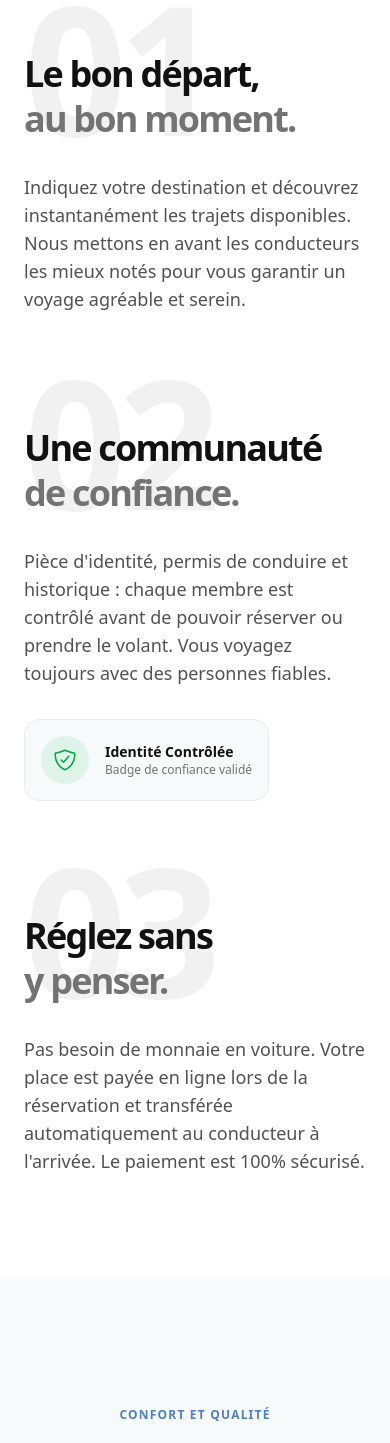
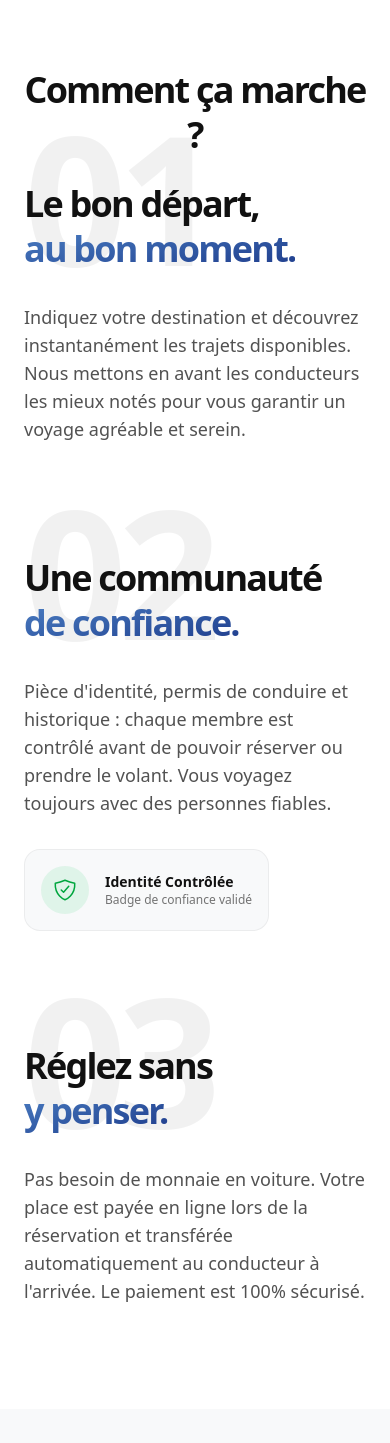
Before and after one commit to artsiders/wigo-express, a Next.js app: page / in a window 390 px wide. Shown: the part 1651-3094 px from the top of the page. Built offline with nearby package versions, Linux system fonts and the light colour scheme.

Commit message:
Enhance WIGO EXPRESS page with improved text animations and gradient styling; update layout for better visual hierarchy and user engagement.

```diff
--- a/app/page.tsx
+++ b/app/page.tsx
@@ -148,17 +148,21 @@ export default function WigoExpress() {
           // Inside text base states
           steps.forEach(step => {
              const title = step.querySelector('h2');
+             const titleSpan = step.querySelector('h2 span.gradient-text');
              const desc = step.querySelector('p');
              const badge = step.querySelector('.step-badge');
              if(title) gsap.set(title, { color: "#d4d4d4" }); // neutral-300
+             if(titleSpan) gsap.set(titleSpan, { opacity: 0.3, filter: "grayscale(100%)" });
              if(desc) gsap.set(desc, { color: "#a3a3a3" }); // neutral-400
              if(badge) gsap.set(badge, { opacity: 0.4, filter: "grayscale(100%)" });
           });
 
           const firstTitle = steps[0].querySelector('h2');
+          const firstTitleSpan = steps[0].querySelector('h2 span.gradient-text');
           const firstDesc = steps[0].querySelector('p');
           const firstBadge = steps[0].querySelector('.step-badge');
           if(firstTitle) gsap.set(firstTitle, { color: "#111111" });
+          if(firstTitleSpan) gsap.set(firstTitleSpan, { opacity: 1, filter: "grayscale(0%)" });
           if(firstDesc) gsap.set(firstDesc, { color: "#525252" });
           if(firstBadge) gsap.set(firstBadge, { opacity: 1, filter: "grayscale(0%)" });
 
@@ -176,18 +180,22 @@ export default function WigoExpress() {
             // Text Anims
             steps.forEach((s) => {
                const t = s.querySelector('h2');
+               const ts = s.querySelector('h2 span.gradient-text');
                const d = s.querySelector('p');
                const b = s.querySelector('.step-badge');
                if(t) gsap.to(t, { color: "#d4d4d4", duration: 0.3 });
+               if(ts) gsap.to(ts, { opacity: 0.3, filter: "grayscale(100%)", duration: 0.3 });
                if(d) gsap.to(d, { color: "#a3a3a3", duration: 0.3 });
                if(b) gsap.to(b, { opacity: 0.4, filter: "grayscale(100%)", duration: 0.3 });
             });
 
             const stepElem = steps[index];
             const currentTitle = stepElem.querySelector('h2');
+            const currentTitleSpan = stepElem.querySelector('h2 span.gradient-text');
             const currentDesc = stepElem.querySelector('p');
             const currentBadge = stepElem.querySelector('.step-badge');
             if(currentTitle) gsap.to(currentTitle, { color: "#111111", duration: 0.3 });
+            if(currentTitleSpan) gsap.to(currentTitleSpan, { opacity: 1, filter: "grayscale(0%)", duration: 0.3 });
             if(currentDesc) gsap.to(currentDesc, { color: "#525252", duration: 0.3 });
             if(currentBadge) gsap.to(currentBadge, { opacity: 1, filter: "grayscale(0%)", duration: 0.3 });
 
@@ -456,6 +464,12 @@ export default function WigoExpress() {
 
       {/*  NARRATIVE SCROLL : HOW IT WORKS / KYC (Pinned GSAP Section) */}
       <section className="steps-container relative w-full bg-white z-20 py-20 lg:py-0 border-t border-black/5">
+        <div className="container mx-auto px-6 pt-10 lg:pt-32 text-center lg:text-left z-20 relative">
+           <h2 className="text-4xl md:text-5xl lg:text-7xl font-black tracking-tighter leading-tight text-[#111] text-center">
+             Comment ça marche ?
+           </h2>
+        </div>
+
         <div className="container mx-auto px-6 grid grid-cols-1 lg:grid-cols-2 gap-12 relative">
           {/* Left Text / The scrolling steps */}
           <div className="lg:py-[30vh] flex flex-col gap-16 lg:gap-[15vh] relative z-10 w-full max-w-xl mx-auto lg:mx-0">
@@ -467,7 +481,7 @@ export default function WigoExpress() {
               <div className="relative z-10">
                 <h2 className="text-4xl md:text-5xl lg:text-6xl font-black tracking-tighter mb-6 leading-tight text-[#111]">
                   Le bon départ, <br />
-                  <span className="text-neutral-500 lg:text-current">au bon moment.</span>
+                  <span className="gradient-text lg:transition-colors lg:duration-300 text-transparent bg-clip-text bg-linear-to-br from-primary to-[#1e3a8a]">au bon moment.</span>
                 </h2>
                 <p className="text-lg md:text-xl text-neutral-600 font-medium pt-2 max-w-lg">
                   Indiquez votre destination et découvrez instantanément les trajets disponibles. Nous mettons en avant les conducteurs les mieux notés pour vous garantir un voyage agréable et serein.
@@ -483,7 +497,7 @@ export default function WigoExpress() {
               <div className="relative z-10">
                 <h2 className="text-4xl md:text-5xl lg:text-6xl font-black tracking-tighter mb-6 leading-tight text-[#111]">
                   Une communauté <br />
-                  <span className="text-neutral-500 lg:text-current">de confiance.</span>
+                  <span className="gradient-text lg:transition-colors lg:duration-300 text-transparent bg-clip-text bg-linear-to-br from-primary to-[#1e3a8a]">de confiance.</span>
                 </h2>
                 <p className="text-lg md:text-xl text-neutral-600 font-medium mb-8 pt-2 max-w-lg">
                   Pièce d'identité, permis de conduire et historique : chaque membre est contrôlé avant de pouvoir réserver ou prendre le volant. Vous voyagez toujours avec des personnes fiables.
@@ -508,7 +522,7 @@ export default function WigoExpress() {
               <div className="relative z-10">
                 <h2 className="text-4xl md:text-5xl lg:text-6xl font-black tracking-tighter mb-6 leading-tight text-[#111]">
                   Réglez sans <br />
-                  <span className="text-neutral-500 lg:text-current">y penser.</span>
+                  <span className="gradient-text lg:transition-colors lg:duration-300 text-transparent bg-clip-text bg-linear-to-br from-primary to-[#1e3a8a]">y penser.</span>
                 </h2>
                 <p className="text-lg md:text-xl text-neutral-600 font-medium pt-2 max-w-lg">
                   Pas besoin de monnaie en voiture. Votre place est payée en ligne lors de la réservation et transférée automatiquement au conducteur à l'arrivée. Le paiement est 100% sécurisé.
@@ -519,16 +533,16 @@ export default function WigoExpress() {
 
           {/* Right Illustrations / Pinned during scroll */}
           <div className="sticky-illustrator hidden lg:flex h-screen items-center justify-center overflow-visible w-full sticky top-0">
-            <div className="w-full max-w-[500px] aspect-[4/5] relative">
+            <div className="w-full max-w-[500px] aspect-4/5 relative">
 
               {/* Illus 1 : Search Map UI */}
-              <div className="illust-step absolute inset-0 bg-white rounded-[2.5rem] shadow-[0_30px_80px_rgba(0,0,0,0.08)] border border-neutral-100 overflow-hidden flex flex-col">
+              <div className="illust-step absolute inset-0 bg-white rounded-[2.5rem] shadow-2xl border border-neutral-100 overflow-hidden flex flex-col">
                 <div className="w-full h-[55%] bg-[#f8f9fa] relative overflow-hidden">
                   <Image
                     src="https://images.unsplash.com/photo-1524661135-423995f22d0b?q=80&w=800&auto=format&fit=crop"
                     alt="Carte avec des marqueurs"
                     fill
-                    className="object-cover opacity-80 mix-blend-multiply grayscale-[20%]"
+                    className="object-cover opacity-80 mix-blend-multiply grayscale-20%"
                   />
                   {/* Decorative map pins */}
                   <div className="absolute top-1/3 left-1/3 w-10 h-10 bg-primary/20 rounded-full flex items-center justify-center animate-pulse">
@@ -561,13 +575,13 @@ export default function WigoExpress() {
               </div>
 
               {/* Illus 2 : KYC Trust Badge ID */}
-              <div className="illust-step absolute inset-0 bg-[#050505] rounded-[2.5rem] shadow-[0_30px_100px_rgba(22,163,74,0.15)] border border-neutral-800 p-10 flex flex-col items-center justify-center text-white origin-bottom">
+              <div className="illust-step absolute inset-0 bg-[#050505] rounded-[2.5rem] shadow-2xl border border-neutral-800 p-10 flex flex-col items-center justify-center text-white origin-bottom">
 
                 {/* ID Card abstract representation */}
                 <div className="w-[120%] h-40 absolute top-[10%] -rotate-6 bg-white/5 rounded-3xl border border-white/10 blur-[2px] pointer-events-none"></div>
                 <div className="w-full max-w-sm bg-linear-to-br from-white/10 to-transparent backdrop-blur-xl rounded-2xl border border-white/20 p-6 relative z-10 shadow-2xl mb-8 transform -rotate-2">
                    <div className="flex justify-between items-start mb-6">
-                      <div className="w-16 h-16 rounded-full overflow-hidden border-2 border-green-500 relative">
+                      <div className="w-16 h-16 rounded-full overflow-hidden relative">
                         <Image
                           src="https://images.unsplash.com/photo-1507003211169-0a1dd7228f2d?q=80&w=100&auto=format&fit=crop"
                           alt="Conducteur"
@@ -586,7 +600,6 @@ export default function WigoExpress() {
 
                 <div className="text-center relative z-10 mt-4">
                   <div className="inline-flex items-center gap-2 bg-green-500/10 text-green-400 px-4 py-2 rounded-full text-xs font-black tracking-widest mb-4 border border-green-500/20">
-                    <span className="w-2 h-2 rounded-full bg-green-500 animate-pulse"></span>
                     VERIFICATION WIGO
                   </div>
                   <h3 className="text-3xl font-bold mb-3 tracking-tight">Identité Confirmée</h3>
@@ -597,7 +610,7 @@ export default function WigoExpress() {
               </div>
 
               {/* Illus 3 : Wigo Wallet */}
-              <div className="illust-step absolute inset-0 bg-primary rounded-[2.5rem] shadow-[0_30px_100px_rgba(37,99,235,0.3)] border border-blue-500/30 p-10 flex flex-col justify-between text-white overflow-hidden origin-bottom">
+              <div className="illust-step absolute inset-0 bg-primary rounded-[2.5rem] shadow-2xl border border-blue-500/30 p-10 flex flex-col justify-between text-white overflow-hidden origin-bottom">
                 <div className="absolute top-0 right-0 w-64 h-64 bg-white/10 rounded-full blur-[80px] -translate-y-1/2 translate-x-1/2"></div>
 
                 <div className="relative z-10 text-center mt-6">
@@ -646,11 +659,9 @@ export default function WigoExpress() {
       <section className="dark-mode-section relative py-32 px-6 flex flex-col items-center text-center overflow-hidden">
         <div className="container mx-auto z-10">
           <div className="mb-16">
-            <span className="text-primary font-bold tracking-widest uppercase text-xs mb-4 block">
-              Confort et Qualité
-            </span>
             <h2 className="text-4xl md:text-6xl lg:text-7xl font-black tracking-tighter mb-6">
-              Voyagez dans de <br /> meilleures conditions.
+              Voyagez dans de <br />
+                  <span className="gradient-text lg:transition-colors lg:duration-300 text-transparent bg-clip-text bg-linear-to-br from-primary to-[#1e3a8a]">meilleures conditions.</span>
             </h2>
             <p className="text-neutral-400 text-lg md:text-xl font-light max-w-3xl mx-auto">
               Fini les mauvaises surprises. Sur Wigo, vous choisissez le modèle
```
Also changed, not shown: 1 other file (tests, documents, lock files or other folders).
